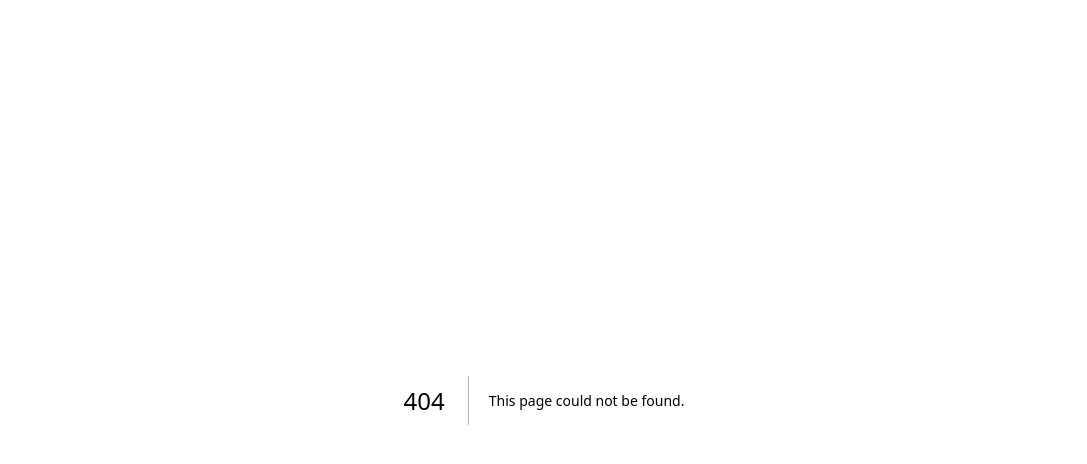
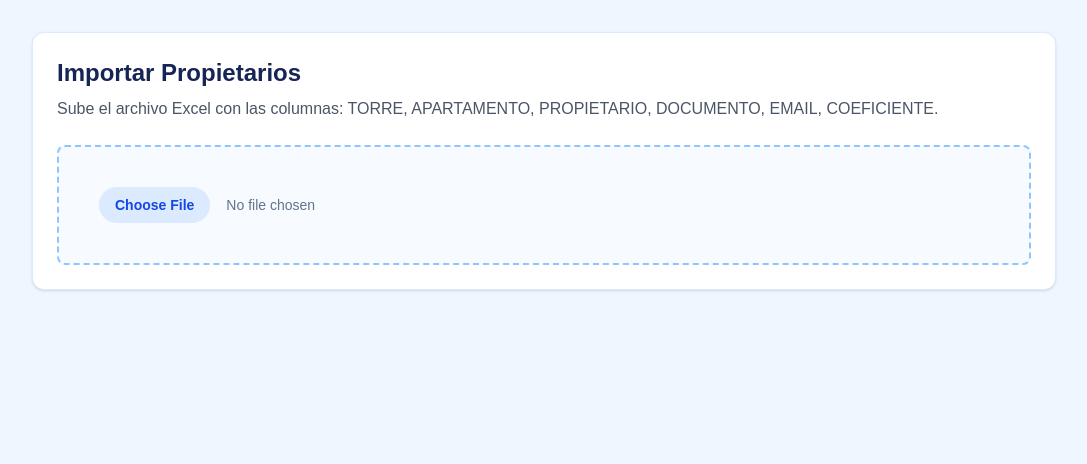
Before and after one commit to XZanderU/aurex-assembly, a Next.js app: page /Dashboard/importar in a window 1280 px wide. Before the commit this address had no page. Shown: the top 464 px of the page, without its empty margins (96-1183 px from the left). Built offline with nearby package versions, Linux system fonts and the light colour scheme.

Commit message:
feat: agregar lector y validador de archivos Excel para propietarios

```diff
--- a/package.json
+++ b/package.json
@@ -11,7 +11,8 @@
   "dependencies": {
     "next": "16.3.5",
     "react": "19.2.8",
-    "react-dom": "19.2.8"
+    "react-dom": "19.2.8",
+    "xlsx": "^0.18.5"
   },
   "devDependencies": {
     "@tailwindcss/postcss": "^4",
--- /dev/null
+++ b/src/app/Dashboard/importar/page.tsx
@@ -0,0 +1,146 @@
+"use client";
+
+import { useState } from "react";
+import * as XLSX from "xlsx";
+
+// Definimos la estructura de datos que esperamos del Excel usando TypeScript
+interface PropietarioExcel {
+  TORRE?: string;
+  APARTAMENTO: string;
+  PROPIETARIO: string;
+  DOCUMENTO: string;
+  EMAIL?: string;
+  COEFICIENTE: number;
+}
+
+export default function ImportarExcelPage() {
+  const [datos, setDatos] = useState<PropietarioExcel[]>([]);
+  const [sumaCoeficientes, setSumaCoeficientes] = useState<number>(0);
+  const [error, setError] = useState<string | null>(null);
+
+  // Función que se dispara cuando el usuario selecciona un archivo
+  const handleFileUpload = (e: React.ChangeEvent<HTMLInputElement>) => {
+    const file = e.target.files?.[0];
+    if (!file) return;
+
+    // Usamos FileReader de HTML5 para leer el archivo físicamente
+    const reader = new FileReader();
+
+    reader.onload = (evento) => {
+      try {
+        const binario = evento.target?.result;
+        // La librería xlsx lee el archivo binario
+        const libro = XLSX.read(binario, { type: "binary" });
+        // Tomamos la primera hoja del Excel
+        const nombrePrimeraHoja = libro.SheetNames[0];
+        const hoja = libro.Sheets[nombrePrimeraHoja];
+
+        // Convertimos la hoja de Excel a un arreglo de objetos JSON
+        const datosJson = XLSX.utils.sheet_to_json<PropietarioExcel>(hoja);
+
+        // --- LÓGICA DE NEGOCIO / QA ---
+        // 1. Calcular la suma total de coeficientes
+        const totalCoeficiente = datosJson.reduce((acc, fila) => acc + (Number(fila.COEFICIENTE) || 0), 0);
+
+        setDatos(datosJson);
+        setSumaCoeficientes(Number(totalCoeficiente.toFixed(4))); // Redondeamos a 4 decimales
+        setError(null);
+
+        // 2. Validación de regla de negocio
+        if (totalCoeficiente < 99.9 || totalCoeficiente > 100.1) {
+          setError(`Advertencia: La suma de coeficientes es ${totalCoeficiente.toFixed(4)}%. Debería ser 100%.`);
+        }
+      } catch (err) {
+        setError("Error al leer el archivo. Asegúrate de que sea un Excel válido (.xlsx) y tenga las columnas correctas.");
+      }
+    };
+
+    // Iniciamos la lectura como archivo binario
+    reader.readAsBinaryString(file);
+  };
+
+  return (
+    <div className="min-h-screen bg-blue-50 p-8">
+      <div className="max-w-5xl mx-auto space-y-6">
+
+        {/* Tarjeta de Carga de Archivo */}
+        <div className="bg-white rounded-xl shadow-sm p-6 border border-blue-100">
+          <h1 className="text-2xl font-bold text-blue-950 mb-2">Importar Propietarios</h1>
+          <p className="text-gray-600 mb-6">
+            Sube el archivo Excel con las columnas: TORRE, APARTAMENTO, PROPIETARIO, DOCUMENTO, EMAIL, COEFICIENTE.
+          </p>
+
+          <div className="border-2 border-dashed border-blue-300 rounded-lg p-10 text-center bg-blue-50/50 hover:bg-blue-50 transition">
+            <input
+              type="file"
+              accept=".xlsx, .xls, .csv"
+              onChange={handleFileUpload}
+              className="block w-full text-sm text-slate-500
+                file:mr-4 file:py-2 file:px-4
+                file:rounded-full file:border-0
+                file:text-sm file:font-semibold
+                file:bg-blue-100 file:text-blue-700
+                hover:file:bg-blue-200 cursor-pointer"
+            />
+          </div>
+
+          {/* Mensaje de Error / Advertencia */}
+          {error && (
+            <div className="mt-4 p-4 bg-red-50 text-red-700 rounded-lg border border-red-200 font-medium">
+              {error}
+            </div>
+          )}
+        </div>
+
+        {/* Tarjeta de Resultados (Se muestra solo si hay datos) */}
+        {datos.length > 0 && (
+          <div className="bg-white rounded-xl shadow-sm p-6 border border-blue-100">
+            <div className="flex justify-between items-center mb-4">
+              <h2 className="text-xl font-bold text-blue-900">Vista Previa de Datos</h2>
+              <div className="text-right">
+                <p className="text-sm text-gray-500">Registros válidos: <span className="font-bold text-gray-800">{datos.length}</span></p>
+                <p className="text-sm text-gray-500">Suma Coeficientes: <span className={`font-bold ${sumaCoeficientes !== 100 ? 'text-red-600' : 'text-green-600'}`}>{sumaCoeficientes}%</span></p>
+              </div>
+            </div>
+
+            <div className="overflow-x-auto">
+              <table className="w-full text-sm text-left text-gray-500">
+                <thead className="text-xs text-gray-700 uppercase bg-blue-50 border-b border-blue-100">
+                  <tr>
+                    <th className="px-6 py-3">Torre</th>
+                    <th className="px-6 py-3">Apartamento</th>
+                    <th className="px-6 py-3">Propietario</th>
+                    <th className="px-6 py-3">Documento</th>
+                    <th className="px-6 py-3">Email</th>
+                    <th className="px-6 py-3">Coeficiente</th>
+                  </tr>
+                </thead>
+                <tbody>
+                  {datos.slice(0, 10).map((fila, index) => (
+                    <tr key={index} className="bg-white border-b hover:bg-gray-50">
+                      <td className="px-6 py-4">{fila.TORRE || '-'}</td>
+                      <td className="px-6 py-4 font-medium text-gray-900">{fila.APARTAMENTO}</td>
+                      <td className="px-6 py-4">{fila.PROPIETARIO}</td>
+                      <td className="px-6 py-4">{fila.DOCUMENTO}</td>
+                      <td className="px-6 py-4">{fila.EMAIL || 'Sin correo'}</td>
+                      <td className="px-6 py-4">{fila.COEFICIENTE}%</td>
+                    </tr>
+                  ))}
+                </tbody>
+              </table>
+              {datos.length > 10 && (
+                <div className="text-center p-4 text-sm text-gray-500 bg-gray-50 rounded-b-lg">
+                  Mostrando los primeros 10 registros de {datos.length} totales.
+                </div>
+              )}
+            </div>
+
+            <button className="mt-6 bg-blue-600 hover:bg-blue-700 text-white font-bold py-2 px-6 rounded-lg transition-colors">
+              Confirmar e Importar
+            </button>
+          </div>
+        )}
+      </div>
+    </div>
+  );
+}
```
Also changed, not shown: 1 other file (tests, documents, lock files or other folders).
